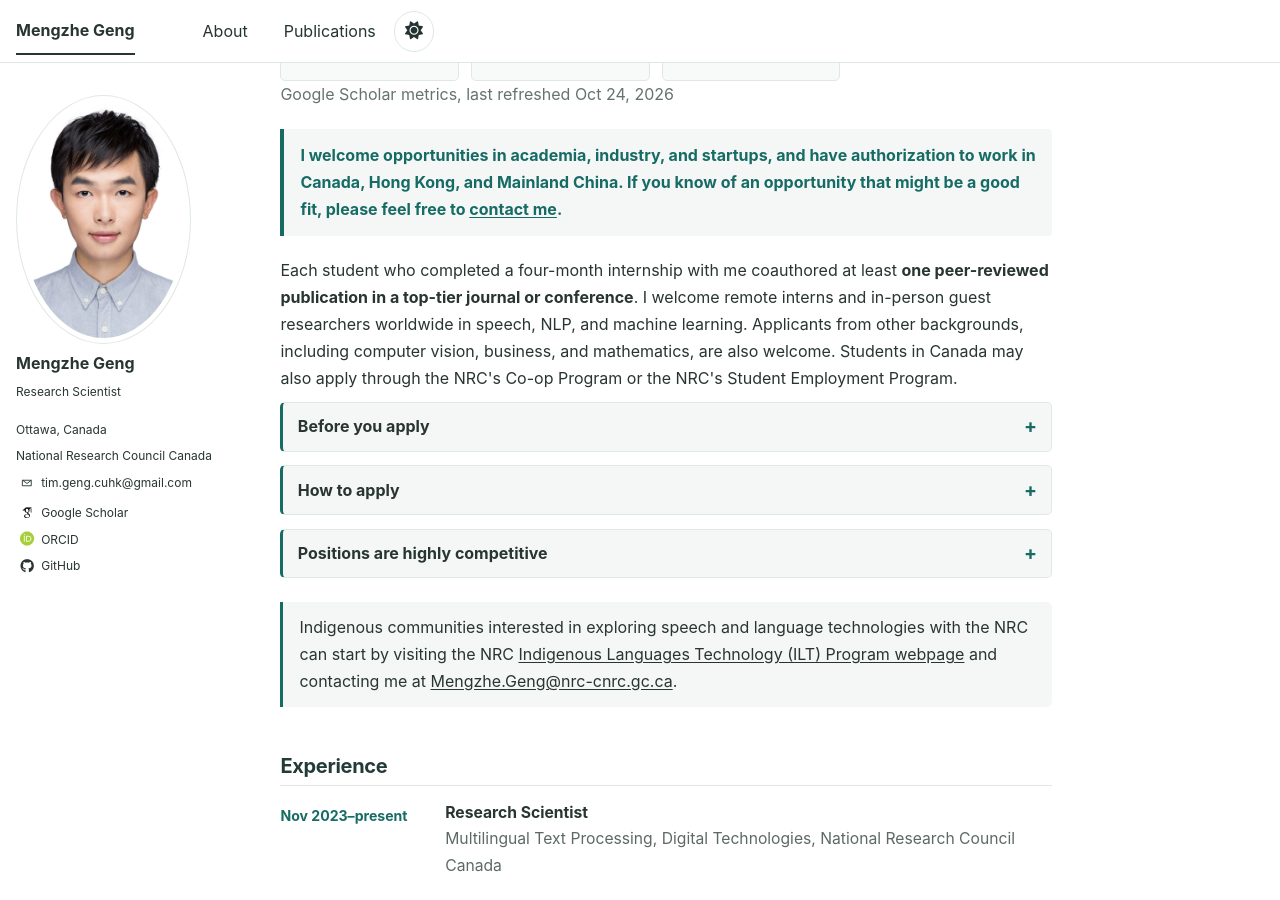
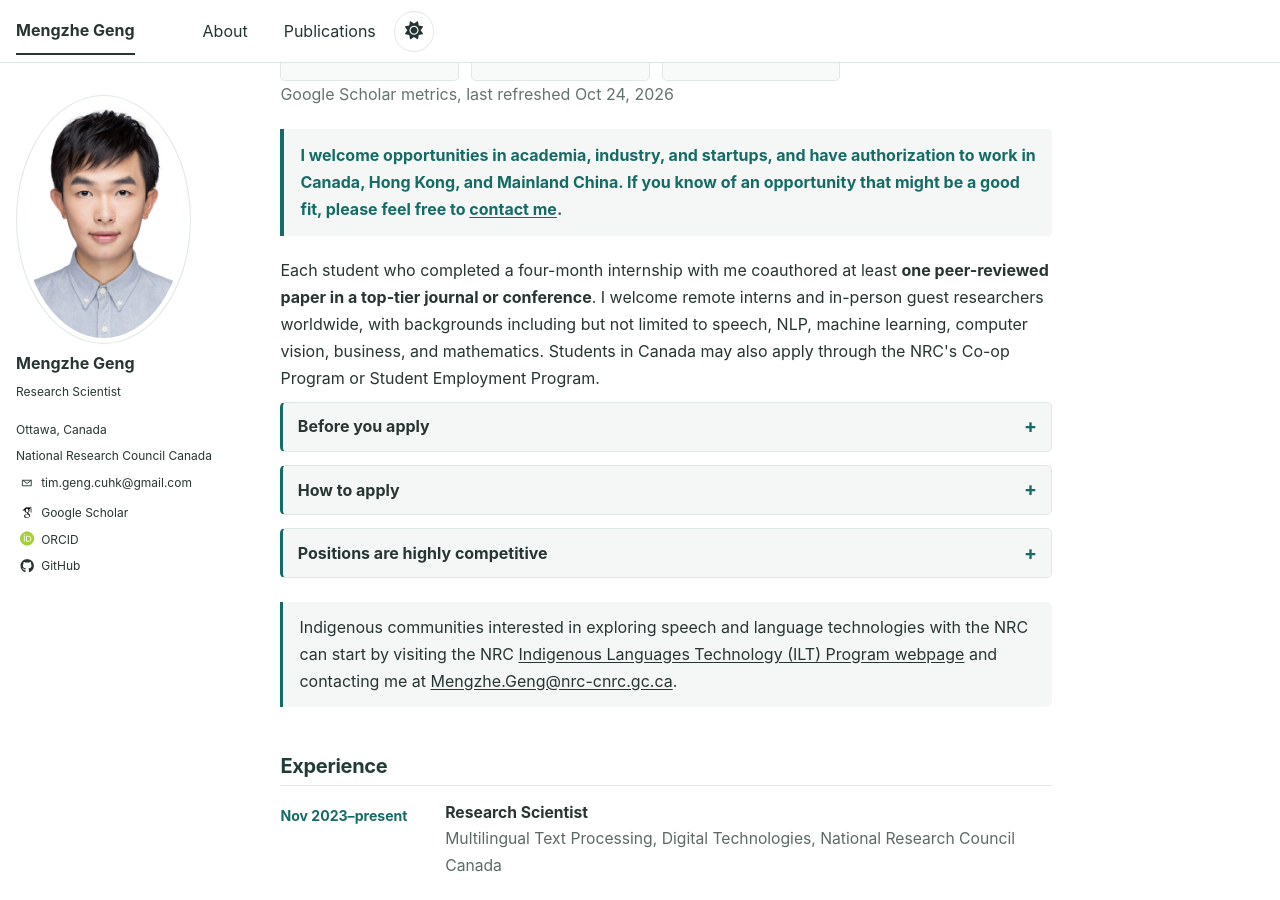
Before and after one commit to MENGZHEGENG/MENGZHEGENG.github.io, a Jekyll site: the page built from _pages/about.md, in a window 1280 px wide and 900 px high, scrolled down 379 px. Built offline with Jekyll 4.4.1, drawn with Linux system fonts in a browser that asks for light colours; some web fonts are replaced.

Commit message:
Make the research invitation more concise and inclusive

```diff
--- a/_pages/about.md
+++ b/_pages/about.md
@@ -34,7 +34,7 @@ show_safety_notice: false
 <p class="stats-note">Google Scholar metrics, last refreshed {{ site.data.scholar_metrics.updated_at | date: "%b %-d, %Y" }}</p>
 
 <p class="availability-notice"><strong>I welcome opportunities in academia, industry, and startups, and have authorization to work in Canada, Hong Kong, and Mainland China. If you know of an opportunity that might be a good fit, please feel free to <a href="mailto:tim.geng.cuhk@gmail.com">contact me</a>.</strong></p>
-<p class="collaboration-invitation">Each student who completed a four-month internship with me coauthored at least <strong>one peer-reviewed publication in a top-tier journal or conference</strong>. I welcome remote interns and in-person guest researchers worldwide in speech, NLP, and machine learning. Applicants from other backgrounds, including computer vision, business, and mathematics, are also welcome. Students in Canada may also apply through the NRC's <a href="https://www.nrc.canada.ca/en/corporate/careers/nrc-co-op-program" target="_blank" rel="noopener noreferrer">Co-op Program</a> or the NRC's <a href="https://nrc.canada.ca/en/corporate/careers/nrc-student-employment-program" target="_blank" rel="noopener noreferrer">Student Employment Program</a>.</p>
+<p class="collaboration-invitation">Each student who completed a four-month internship with me coauthored at least <strong>one peer-reviewed paper in a top-tier journal or conference</strong>. I welcome remote interns and in-person guest researchers worldwide, with backgrounds including but not limited to speech, NLP, machine learning, computer vision, business, and mathematics. Students in Canada may also apply through the NRC's <a href="https://www.nrc.canada.ca/en/corporate/careers/nrc-co-op-program" target="_blank" rel="noopener noreferrer">Co-op Program</a> or <a href="https://nrc.canada.ca/en/corporate/careers/nrc-student-employment-program" target="_blank" rel="noopener noreferrer">Student Employment Program</a>.</p>
 <details id="before-you-apply" class="internship-note">
   <summary>Before you apply</summary>
   <p><strong>Capacity, fit, and approval.</strong> Remote internships and in-person visits have very limited capacity. I spend substantial time with my students and research partners, so I consider only proposals with a strong research fit and clear mutual benefit. A remote internship is typically required before I consider an in-person visit. International and inter-institutional collaborations can involve additional risks; please consider carefully whether the proposed collaboration is necessary before applying. Research postgraduate students must notify their supervisor before contacting me and obtain the supervisor's written approval before I can commit to a position. Every position, including a remote internship, also requires written approval from my team leader and the Director of Research before I can commit.</p>
```
